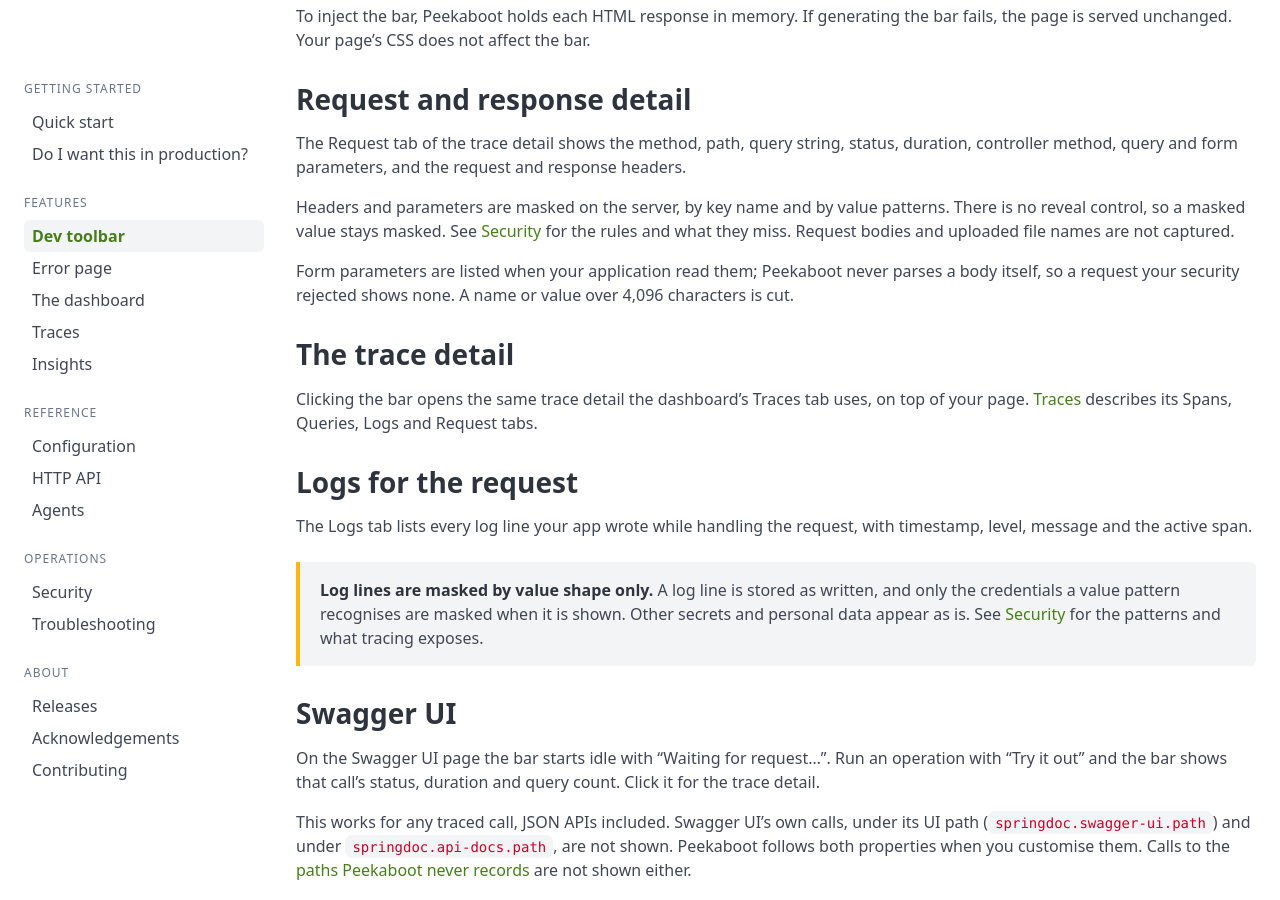
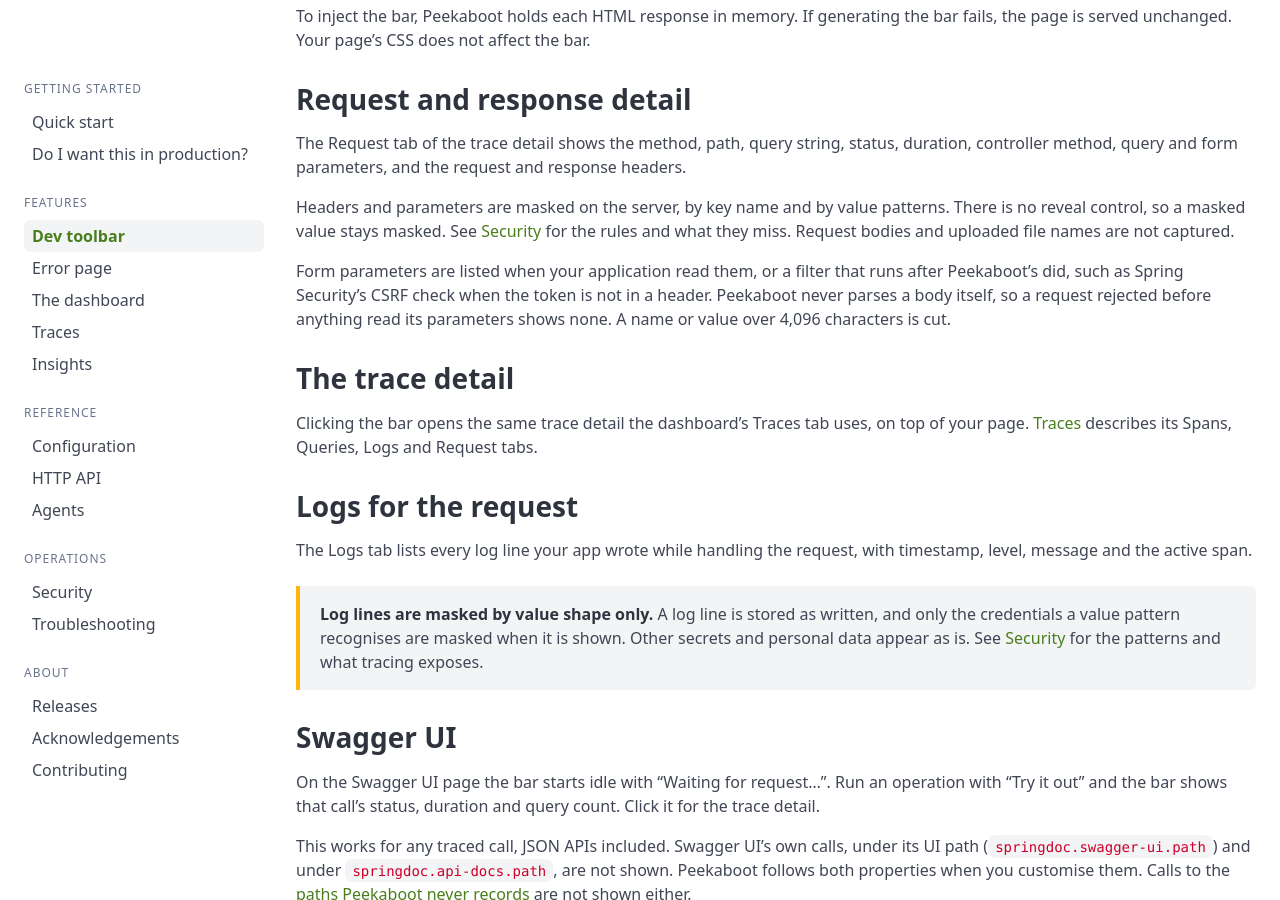
Before and after one commit to peekaboot-org/peekaboot-org.github.io, a Jekyll site: the page built from docs/dev-toolbar.md, in a window 1280 px wide and 900 px high, scrolled down 1744 px. Built offline with Jekyll 4.4.1, drawn with Linux system fonts in a browser that asks for light colours.

Commit message:
docs: say when form parameters are listed
Spring Security's CSRF check reads parameters behind the capture
filter, so a form post it rejects can still list them.

```diff
--- a/docs/dev-toolbar.md
+++ b/docs/dev-toolbar.md
@@ -71,9 +71,10 @@ no reveal control, so a masked value stays masked. See
 [Security]({{ '/docs/security/' | relative_url }}#masking) for the rules and what they miss.
 Request bodies and uploaded file names are not captured.
 
-Form parameters are listed when your application read them; Peekaboot never parses a body
-itself, so a request your security rejected shows none. A name or value over 4,096 characters
-is cut.
+Form parameters are listed when your application read them, or a filter that runs after
+Peekaboot's did, such as Spring Security's CSRF check when the token is not in a header.
+Peekaboot never parses a body itself, so a request rejected before anything read its
+parameters shows none. A name or value over 4,096 characters is cut.
 
 ## The trace detail {#the-trace-view}
 
```
